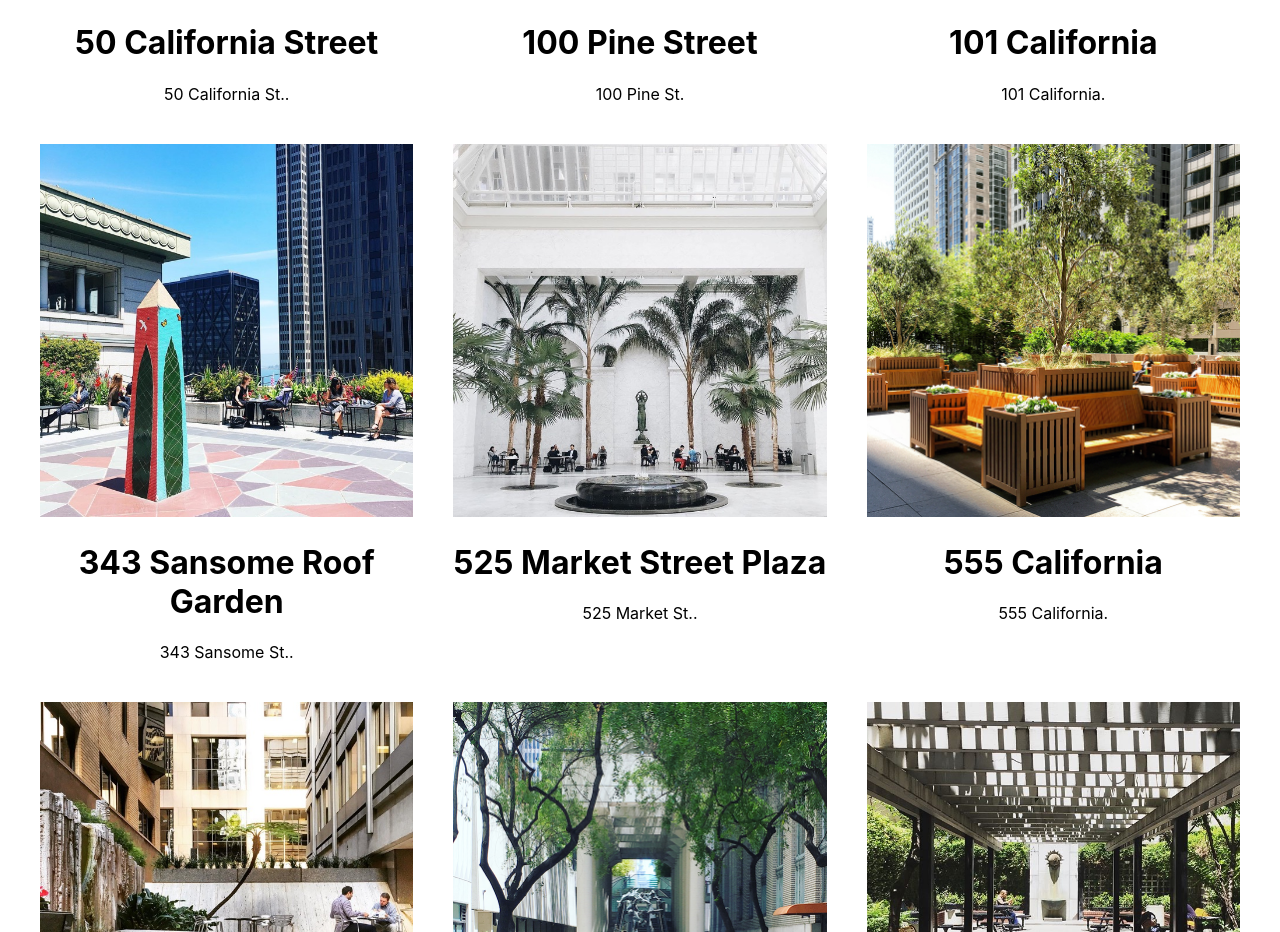
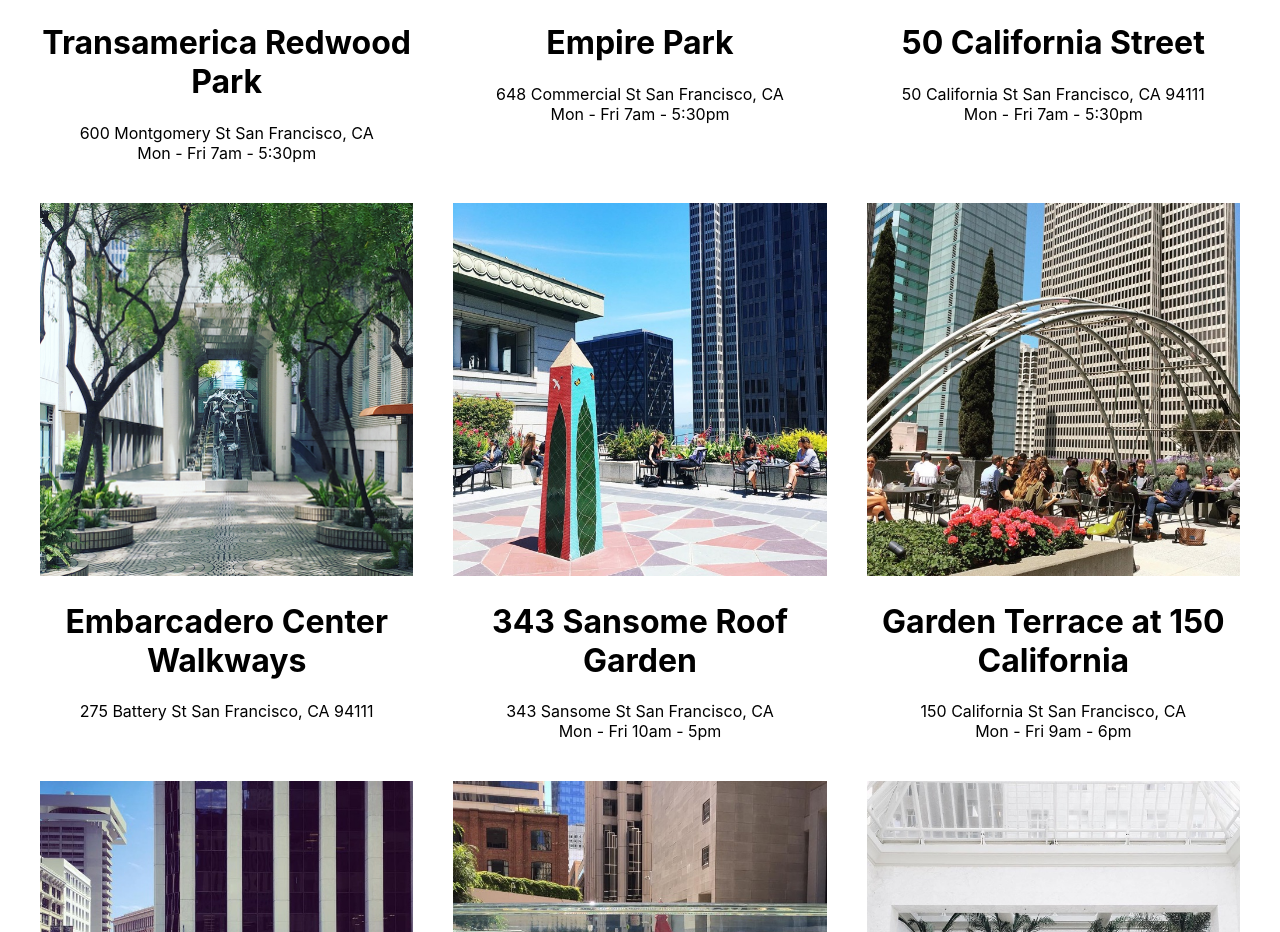
Before and after one commit to jf-759/React-Fundamentals-Tutorial, a React (Create React App) app: page / in a window 1280 px wide. Shown: the part 600-1532 px from the top of the page. Built offline with nearby package versions, Linux system fonts and the light colour scheme.

Commit message:
imported JSON and added keys and lists

```diff
--- a/src/POPOSList.js
+++ b/src/POPOSList.js
@@ -1,55 +1,74 @@
+import React from 'react';
 import POPOSSpace from './POPOSSpace';
 import './POPOSList.css';
+import data from './sfpopos-data.json';
+
 
 function POPOSList() {
+
+    const spaces = data.map(({ title, address, images, hours }) => {
+
+        return (
+            <POPOSSpace
+                key={title}
+                name={title}
+                address={address}
+                image={images[0]}
+                hours={hours}
+            />
+        )
+    })
+
     return (
         <div className='POPOSList'>
-            <POPOSSpace
-                name='50 California Street'
-                address='50 California St.'
-                image='50-california-st.jpg'
-            />
-            <POPOSSpace
-                name='100 Pine Street'
-                address='100 Pine St'
-                image='100-pine.jpg'
-            />
-            <POPOSSpace
-                name='101 California'
-                address='101 California'
-                image='101-california.jpg'
-            />
-            <POPOSSpace
-                name='343 Sansome Roof Garden'
-                address='343 Sansome St.'
-                image='343-sansome-roof-garden.jpg'
-            />
-            <POPOSSpace
-                name='525 Market Street Plaza'
-                address='525 Market St.'
-                image='525-market-street-plaza.jpg'
-            />
-            <POPOSSpace
-                name='555 California'
-                address='555 California'
-                image='555-california.jpg'
-            />
-            <POPOSSpace
-                name='Citigroup Center'
-                address='1 Sansome St.'
-                image='citigroup-center.jpg'
-            />
-            <POPOSSpace
-                name='Embarcadero Center'
-                address='456 Embarcadero Center'
-                image='embarcadero-center.jpg'
-            />
-            <POPOSSpace
-                name='Empire Park'
-                address='123 Empire Park'
-                image='empire-park.jpg'
-            />
+            { spaces }
         </div>
+        // <div className='POPOSList'>
+        //     <POPOSSpace
+        //         name='50 California Street'
+        //         address='50 California St.'
+        //         image='50-california-st.jpg'
+        //     />
+        //     <POPOSSpace
+        //         name='100 Pine Street'
+        //         address='100 Pine St'
+        //         image='100-pine.jpg'
+        //     />
+        //     <POPOSSpace
+        //         name='101 California'
+        //         address='101 California'
+        //         image='101-california.jpg'
+        //     />
+        //     <POPOSSpace
+        //         name='343 Sansome Roof Garden'
+        //         address='343 Sansome St.'
+        //         image='343-sansome-roof-garden.jpg'
+        //     />
+        //     <POPOSSpace
+        //         name='525 Market Street Plaza'
+        //         address='525 Market St.'
+        //         image='525-market-street-plaza.jpg'
+        //     />
+        //     <POPOSSpace
+        //         name='555 California'
+        //         address='555 California'
+        //         image='555-california.jpg'
+        //     />
+        //     <POPOSSpace
+        //         name='Citigroup Center'
+        //         address='1 Sansome St.'
+        //         image='citigroup-center.jpg'
+        //     />
+        //     <POPOSSpace
+        //         name='Embarcadero Center'
+        //         address='456 Embarcadero Center'
+        //         image='embarcadero-center.jpg'
+        //     />
+        //     <POPOSSpace
+        //         name='Empire Park'
+        //         address='123 Empire Park'
+        //         image='empire-park.jpg'
+        //     />
     )
 }
 
--- a/src/POPOSSpace.js
+++ b/src/POPOSSpace.js
@@ -2,7 +2,7 @@
 
 
 function POPOSSpace(props) {
-    const { name, image, address } = props
+    const { name, image, address, hours } = props
     return (
         <div className='POPOSSpace'>
             <img src={`${process.env.PUBLIC_URL}/images/${image}`}
@@ -11,7 +11,8 @@
             alt="Hello"
             />
             <h1>{name}</h1>
-            <div>{address}.</div>
+            <div>{address}</div>
+            <div>{hours}</div>
         </div>
     )
 }
--- /dev/null
+++ b/src/sfpopos-data.json
@@ -0,0 +1,195 @@
+[
+  {
+     "title":"Transamerica Redwood Park",
+     "desc":"Located in the shadow of the Transamerica Pyramid, Redwood Park is one of the Financial District's greenest and most serene spots. Here, towering redwoods surround a half acre of statues and a large central water feature. Plus, the park is often empty, which means there's almost always a bench available for the hogging. Potential visitors take note: The park is closed every evening",
+     "address":"600 Montgomery St San Francisco, CA",
+     "hours": "Mon - Fri 7am - 5:30pm",
+     "geo":{
+        "lat":37.7952005,
+        "lon":-122.4027927
+     },
+     "images":[
+        "transamerica-redwood-park.jpg"
+     ],
+     "website":"https://pyramidcenter.com/point-of-interest/redwood-park/",
+     "features":[
+        "outdoors",
+        "coffee"
+     ]
+  },
+  {
+     "title":"Empire Park",
+     "desc":"Empire Park is a charming little oasis tucked away on Commercial Street, where Chinatown meets the Financial District. This space was once an alleyway, and now features plenty of seating, a fountain, and ample amounts of greenery. The park is a must-visit for anyone needing respite from the busy streets of downtown. Be sure to check out the charming water feature by Pepo Pichler in the courtyard.",
+     "address":"648 Commercial St San Francisco, CA",
+     "hours": "Mon - Fri 7am - 5:30pm",
+     "geo":{
+        "lat":37.7942109,
+        "lon":-122.4037971
+     },
+     "images":[
+        "empire-park.jpg"
+     ],
+     "website":"https://www.artandarchitecture-sf.com/empire-park.html",
+     "features":[
+        "outdoors",
+        "art"
+     ]
+  },
+  {
+     "title":"50 California Street",
+     "desc":"Right across the street from 101 California's giant POPOS is the plaza at 50 California Street. This green space comes complete with a Starbucks and lots of areas to sit and watch the cable cars clang down California.",
+     "address":"50 California St San Francisco, CA 94111",
+     "hours": "Mon - Fri 7am - 5:30pm",
+     "geo":{
+        "lat":37.79408,
+        "lon":-122.3973817
+     },
+     "images":[
+        "50-california-st.jpg"
+     ],
+     "features":[
+        "outdoors",
+        "toilet"
+     ]
+  },
+  {
+     "title":"Embarcadero Center Walkways",
+     "desc":"Right across the street from 101 California's giant POPOS is the plaza at 50 California Street. This green space comes complete with a Starbucks and lots of areas to sit and watch the cable cars clang down California.",
+     "address":"275 Battery St San Francisco, CA 94111",
+     "hours": "",
+     "geo":{
+        "lat":37.7939413,
+        "lon":-122.4002143
+     },
+     "images":[
+        "embarcadero-center.jpg"
+     ],
+     "features":[
+        "outdoors",
+        "toilet",
+        "coffee"
+     ]
+  },
+  {
+     "title":"343 Sansome Roof Garden",
+     "desc":"The terrace at 343 Sansome Street is one of the FiDi's best-kept secrets, and it's also been called downtown's best outdoor lunch spot. It features tables, benches, planters filled with seasonal flowers, and views of a portion of the bay. Plenty of the space's Yelp reviews mention that it's never crowded. The space is open from 10 a.m. to 5 p.m. Monday through Friday.",
+     "address":"343 Sansome St San Francisco, CA",
+     "hours": "Mon - Fri 10am - 5pm",
+     "geo":{
+        "lat":37.7936454,
+        "lon":-122.4014547
+     },
+     "images":[
+        "343-sansome-roof-garden.jpg"
+     ],
+     "opens":"10am",
+     "closes":"5pm",
+     "features":[
+        "outdoors"
+     ]
+  },
+  {
+     "title":"Garden Terrace at 150 California",
+     "desc":"The Garden Terrace at 150 California has great views of the FiDi's gleaming office towers, and plenty of space to sit and take in some fresh air. A huge metal art installation adds some pizzazz to the terrace, and it's rarely ever crowded.",
+     "address":"150 California St San Francisco, CA",
+     "hours": "Mon - Fri 9am - 6pm",
+     "geo":{
+        "lat":37.7936648,
+        "lon":-122.3964805
+     },
+     "images":[
+        "garden-terrace-at-150-california.jpg"
+     ],
+     "features":[
+        "outdoors",
+        "art",
+        "coffee"
+     ]
+  },
+  {
+     "title":"101 California",
+     "desc":"101 California has the most expansive public plaza on California Street. The space features orderly rows of planters placed on terraced podiums, as well as a central fountain and seating.",
+     "address":"101 California St San Francisco, CA",
+     "hours": "Open at all times.",
+     "geo":{
+        "lat":37.7930342,
+        "lon":-122.398342
+     },
+     "images":[
+        "101-california.jpg"
+     ],
+     "features":[
+        "outdoors",
+        "art",
+        "coffee"
+     ]
+  },
+  {
+     "title":"100 Pine",
+     "desc":"Tucked away amid a stand of soaring buildings, the urban garden at 100 Pine is accessible via the building lobby or through a not-so-obvious passageway on Front Street. It doesn’t get much in the way of sun, but last we checked in, there’s a cafe open till 3 p.m. as well as seating and planters.",
+     "address":"100 Pine St San Francisco, CA",
+     "hours": "10am - 6pm",
+     "geo":{
+        "lat":37.79247,
+        "lon":-122.398758
+     },
+     "images":[
+        "100-pine.jpg"
+     ],
+     "features":[
+        "outdoors"
+     ]
+  },
+  {
+     "title":"525 Market Street Plaza",
+     "desc":"The plaza at 525 Market is one of the most pleasant plazas in the Financial District, thanks in part to the new fountain near the sidewalk: a two-tiered circular water element made of clear acrylic. The plaza, which gets a lot of sunlight during the daytime, is surrounded by eateries, which makes it one of the most popular lunch spots in the FiDi.",
+     "address":"525 Market St San Francisco, CA",
+     "hours": "",
+     "geo":{
+        "lat":37.7905074,
+        "lon":-122.3991585
+     },
+     "images":[
+        "525-market-street-plaza.jpg"
+     ],
+     "features":[
+        "outdoors",
+        "coffee"
+     ]
+  },
+  {
+     "title":"Citigroup Center",
+     "desc":"The former Paris-London Bank building was built in 1912, and hollowed out to make way for public space at the base of the Citigroup Center. The elegant enclosed atrium features Moolicious (a crepe stand), a fountain, seating, and more than a dozen queen palms. It’s also smack dab in front of Bird’s new headquarters.",
+     "address":"1 Sansome St San Francisco, CA",
+     "hours": "Open during business hours.",
+     "geo":{
+        "lat":37.7904996,
+        "lon":-122.4007974
+     },
+     "images":[
+        "citigroup-center.jpg"
+     ],
+     "features":[
+        "outdoors",
+        "power",
+        "toilet",
+        "coffee"
+     ]
+  },
+  {
+    "title":"555 California",
+    "desc":"The former Paris-London Bank building was built in 1912, and hollowed out to make way for public space at the base of the Citigroup Center. The elegant enclosed atrium features Moolicious (a crepe stand), a fountain, seating, and more than a dozen queen palms. It’s also smack dab in front of Bird’s new headquarters.",
+    "address":"555 California St.",
+    "hours": "Open at all times.",
+    "geo":{
+       "lat":37.792250,
+       "lon":-122.403790
+    },
+    "images":[
+       "555-california.jpg"
+    ],
+    "features":[
+       "outdoors"
+    ]
+ }
+]
```
